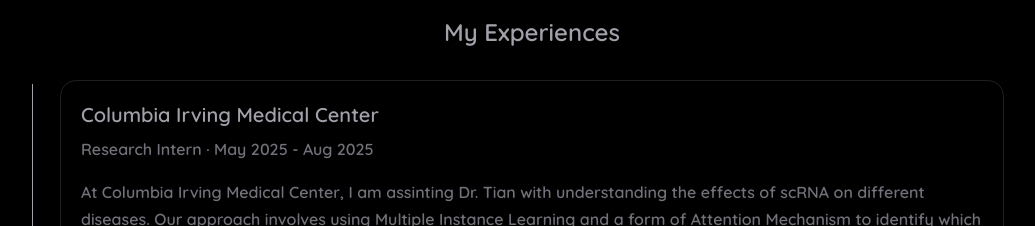
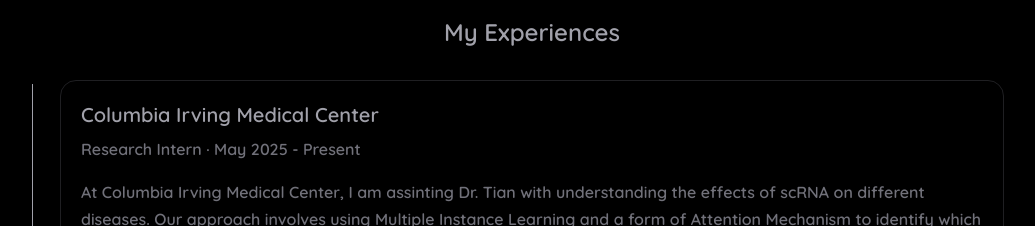
Before and after one commit to yashdive/me, a React (Vite) app: page / in a window 1280 px wide. Shown: the part 1480-1706 px from the top of the page, without its empty margins (108-1143 px from the left). Built offline with nearby package versions, Linux system fonts and the light colour scheme; the HTML template or start-up script is replaced by a standard one.

Commit message:
date update

```diff
--- a/src/App.jsx
+++ b/src/App.jsx
@@ -21,7 +21,7 @@
   {
     company: 'Columbia Irving Medical Center',
     role: 'Research Intern',
-    dates: 'May 2025 - Aug 2025',
+    dates: 'May 2025 - Present',
     summary: 'At Columbia Irving Medical Center, I am assinting Dr. Tian with understanding the effects of scRNA on different diseases. Our approach involves using Multiple Instance Learning and a form of Attention Mechanism to identify which cell types and genes are most associated with disease outcomes. I am responsible for data preprocessing, model development, and result analysis, and we are currently preparing a paper to share our findings with the research community.'
   },
   {
```
